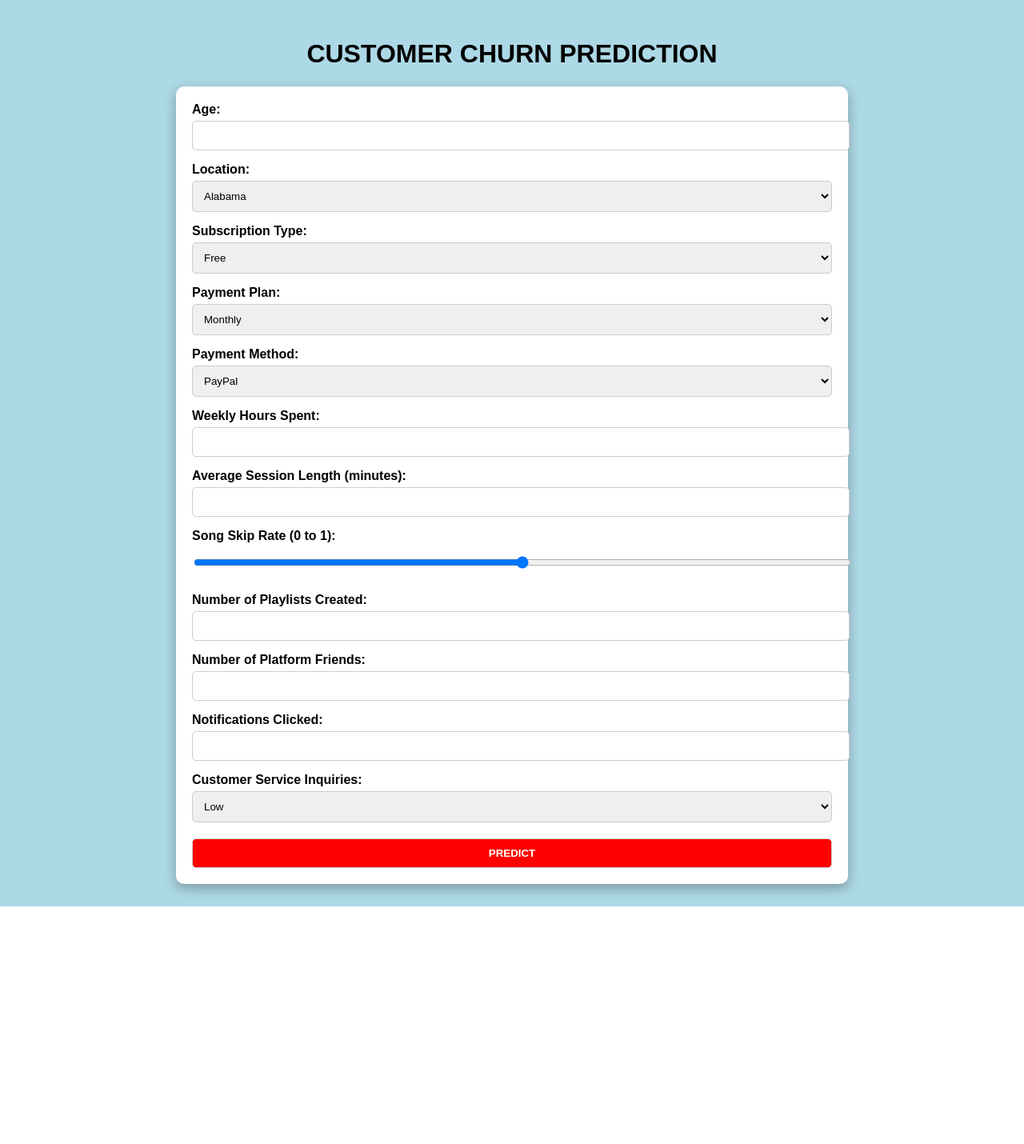
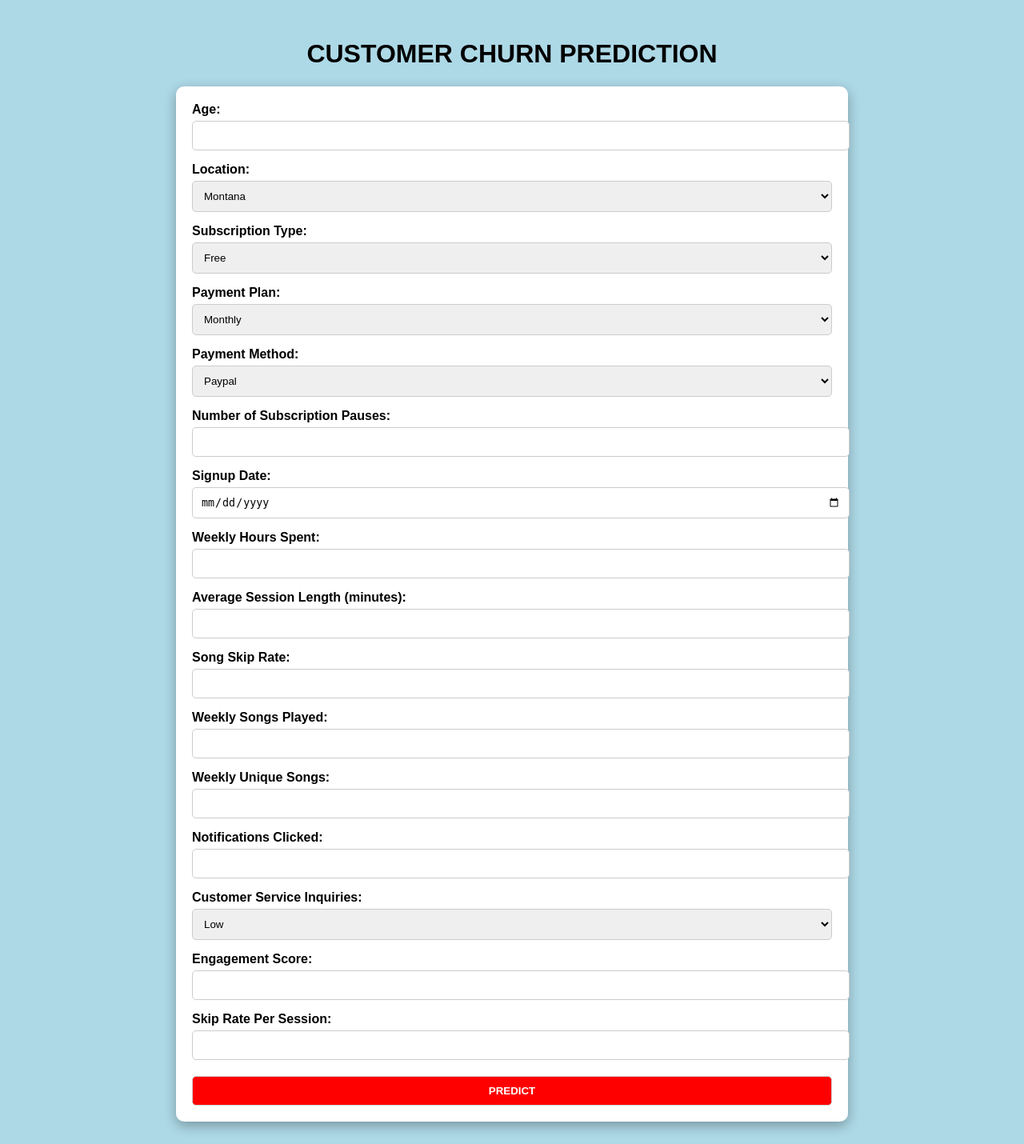
Before and after one commit to Meenakshi2002-28/Churn-Prediction--Major-Project, a Flask app: page /prediction in a window 1280 px wide. Shown: the whole page at 80% size. Before the commit the page ends 1133 px from the top, so only its background shows below. Run offline with Flask 3, Linux system fonts and the light colour scheme; some libraries are stand-ins or nearby versions.

Commit message:
prediction page

```diff
--- a/templates/prediction.html
+++ b/templates/prediction.html
@@ -72,31 +72,31 @@
             <div class="form-group">
                 <label for="location">Location:</label>
                 <select id="location" name="location">
+                    <option value="Montana">Montana</option>
+                    <option value="New Jersey">New Jersey</option>
+                    <option value="Washington">Washington</option>
+                    <option value="California">California</option>
+                    <option value="Georgia">Georgia</option>
+                    <option value="Wisconsin">Wisconsin</option>
+                    <option value="Idaho">Idaho</option>
+                    <option value="New York">New York</option>
                     <option value="Alabama">Alabama</option>
-                    <option value="California">California</option>
+                    <option value="South Carolina">South Carolina</option>
+                    <option value="North Carolina">North Carolina</option>
+                    <option value="Utah">Utah</option>
+                    <option value="West Virginia">West Virginia</option>
+                    <option value="Maine">Maine</option>
+                    <option value="Nebrasksa">Nebrasksa</option>
+                    <option value="Virginia">Virginia</option>
+                    <option value="Vermont">Vermont</option>
                     <option value="Florida">Florida</option>
-                    <option value="Georgia">Georgia</option>
-                    <option value="Idaho">Idaho</option>
-                    <option value="Maine">Maine</option>
-                    <option value="Montana">Montana</option>
-                    <option value="Nebrasksa">Nebrasksa</option>
-                    <option value="New-Jersey">New Jersey</option>
-                    <option value="New York">New York</option>
-                    <option value="North-Carolina">North Carolina</option>
-                    <option value="North-Dakota">North Dakota</option>
-                    <option value="South-Carolina">South Carolina</option>
-                    <option value="Utah">Utah</option>
-                    <option value="Vermont">Vermont</option>
-                    <option value="Virginia">Virginia</option>
-                    <option value="Washington">Washington</option>
-                    <option value="West-Virginia">West Virginia</option>
-                    <option value="Wisconsin">Wisconsin</option>
+                    <option value="North Dakota">North Dakota</option>
                 </select>
             </div>
 
             <div class="form-group">
-                <label for="subscription">Subscription Type:</label>
-                <select id="subscription" name="subscription">
+                <label for="subscription_type">Subscription Type:</label>
+                <select id="subscription_type" name="subscription_type">
                     <option value="Free">Free</option>
                     <option value="Family">Family</option>
                     <option value="Premium">Premium</option>
@@ -115,11 +115,21 @@
             <div class="form-group">
                 <label for="payment_method">Payment Method:</label>
                 <select id="payment_method" name="payment_method">
-                    <option value="PayPal">PayPal</option>
-                    <option value="Credit-Card">Credit Card</option>
-                    <option value="Apple-Pay">Apple Pay</option>
-                    <option value="Debit-card">Debit Card</option>
+                    <option value="Paypal">Paypal</option>
+                    <option value="Credit Card">Credit Card</option>
+                    <option value="Apple Pay">Apple Pay</option>
+                    <option value="Debit Card">Debit Card</option>
                 </select>
+            </div>
+
+            <div class="form-group">
+                <label for="num_subscription_pauses">Number of Subscription Pauses:</label>
+                <input type="number" id="num_subscription_pauses" name="num_subscription_pauses" required>
+            </div>
+
+            <div class="form-group">
+                <label for="signup_date">Signup Date:</label>
+                <input type="date" id="signup_date" name="signup_date" required>
             </div>
 
             <div class="form-group">
@@ -128,37 +138,47 @@
             </div>
 
             <div class="form-group">
-                <label for="session_length">Average Session Length (minutes):</label>
-                <input type="number" id="session_length" name="session_length" required>
+                <label for="average_session_length">Average Session Length (minutes):</label>
+                <input type="number" id="average_session_length" name="average_session_length" required>
             </div>
 
             <div class="form-group">
-                <label for="skip_rate">Song Skip Rate (0 to 1):</label>
-                <input type="range" id="skip_rate" name="skip_rate" min="0" max="1" step="0.01">
+                <label for="song_skip_rate">Song Skip Rate:</label>
+                <input type="number" id="song_skip_rate" name="song_skip_rate" step="0.01" required>
             </div>
 
             <div class="form-group">
-                <label for="playlists">Number of Playlists Created:</label>
-                <input type="number" id="playlists" name="playlists" required>
+                <label for="weekly_songs_played">Weekly Songs Played:</label>
+                <input type="number" id="weekly_songs_played" name="weekly_songs_played" required>
             </div>
 
             <div class="form-group">
-                <label for="friends">Number of Platform Friends:</label>
-                <input type="number" id="friends" name="friends" required>
+                <label for="weekly_unique_songs">Weekly Unique Songs:</label>
+                <input type="number" id="weekly_unique_songs" name="weekly_unique_songs" required>
             </div>
 
             <div class="form-group">
-                <label for="notifications">Notifications Clicked:</label>
-                <input type="number" id="notifications" name="notifications" required>
+                <label for="notifications_clicked">Notifications Clicked:</label>
+                <input type="number" id="notifications_clicked" name="notifications_clicked" required>
             </div>
 
             <div class="form-group">
-                <label for="inquiries">Customer Service Inquiries:</label>
-                <select id="inquiries" name="inquiries">
+                <label for="customer_service_inquiries">Customer Service Inquiries:</label>
+                <select id="customer_service_inquiries" name="customer_service_inquiries">
                     <option value="Low">Low</option>
                     <option value="Medium">Medium</option>
                     <option value="High">High</option>
                 </select>
+            </div>
+
+            <div class="form-group">
+                <label for="engagement_score">Engagement Score:</label>
+                <input type="number" id="engagement_score" name="engagement_score" required>
+            </div>
+
+            <div class="form-group">
+                <label for="skip_rate_per_session">Skip Rate Per Session:</label>
+                <input type="number" id="skip_rate_per_session" name="skip_rate_per_session" step="0.01" required>
             </div>
 
             <button type="submit" class="predict-btn">PREDICT</button>
```
